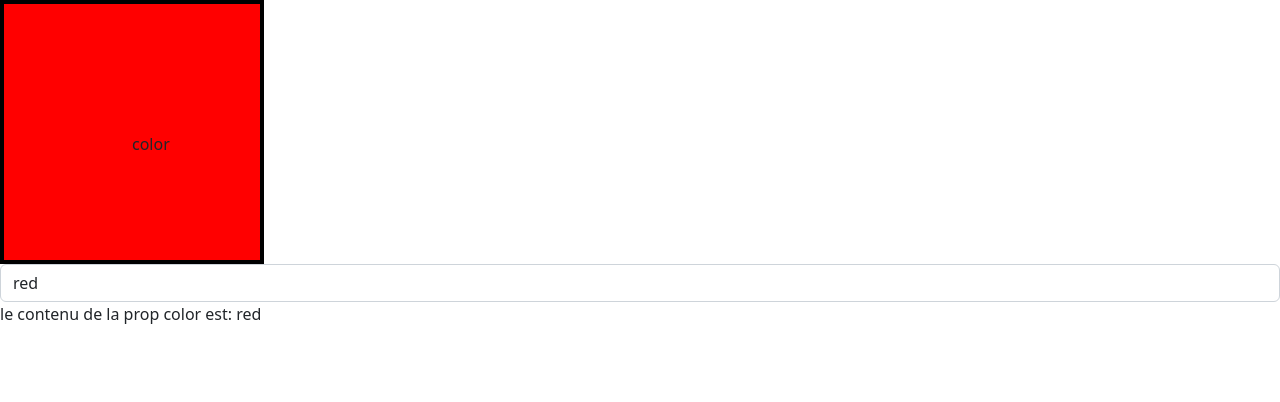
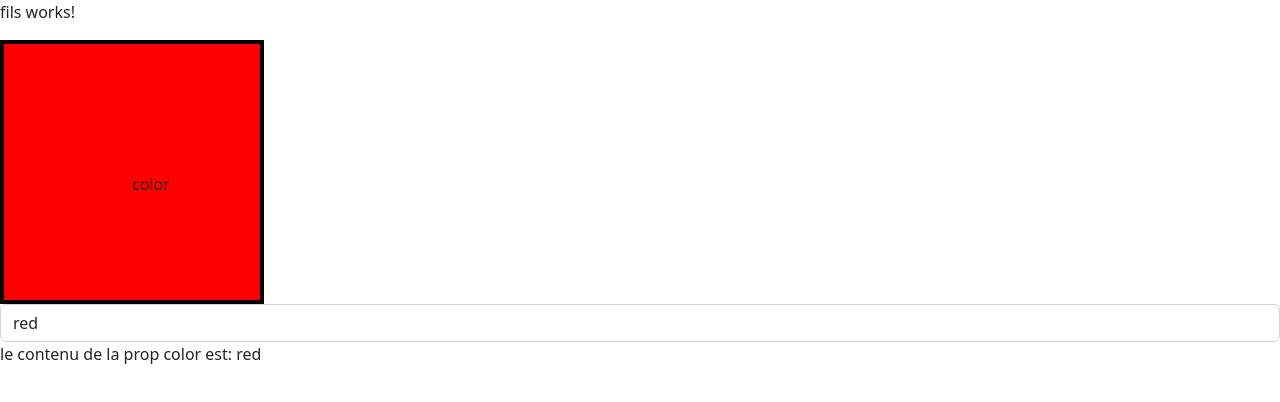
Before and after one commit to ghozlene/angular-course, an Angular app: page / in a window 1280 px wide. Shown: the top 402 px of the page. Built offline with nearby package versions, Linux system fonts and the light colour scheme.

Commit message:
interaction entre composants du pere vers le fils

```diff
--- a/src/app/app.module.ts
+++ b/src/app/app.module.ts
@@ -7,6 +7,7 @@ import { ChildBComponent } from './child-b/child-b.component';
 import { GrandChildComponent } from './grand-child/grand-child.component';
 import { ColorComponent } from './color/color.component';
 import { FormsModule } from '@angular/forms';
+import { FilsComponent } from './fils/fils.component';
 
 @NgModule({
   declarations: [
@@ -14,7 +15,8 @@ import { FormsModule } from '@angular/forms';
     ChildAComponent,
     ChildBComponent,
     GrandChildComponent,
-    ColorComponent
+    ColorComponent,
+    FilsComponent
   ],
   imports: [
     BrowserModule, FormsModule
--- a/src/app/color/color.component.html
+++ b/src/app/color/color.component.html
@@ -1,3 +1,5 @@
+<app-fils [filsProperty]="color"></app-fils>
+
 <div [style.backgroundColor]="color">
 
   color
--- /dev/null
+++ b/src/app/fils/fils.component.html
@@ -0,0 +1 @@
+<p>fils works!</p>
--- /dev/null
+++ b/src/app/fils/fils.component.ts
@@ -0,0 +1,17 @@
+import { Component, OnInit, Input } from '@angular/core';
+
+@Component({
+  selector: 'app-fils',
+  templateUrl: './fils.component.html',
+  styleUrls: ['./fils.component.css']
+})
+export class FilsComponent implements OnInit {
+  @Input() filsProperty: any;
+  constructor() { }
+
+  ngOnInit(): void {
+
+    console.log(' fils component==>le contenu de la variable de mon pere ' + this.filsProperty)
+  }
+
+}
```
Also changed, not shown: src/app/fils/fils.component.css (added), 1 other file (tests, documents, lock files or other folders).
